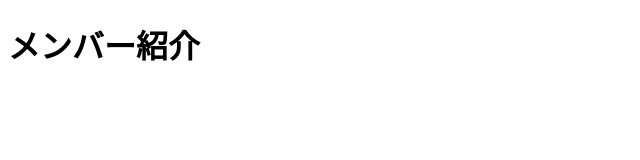
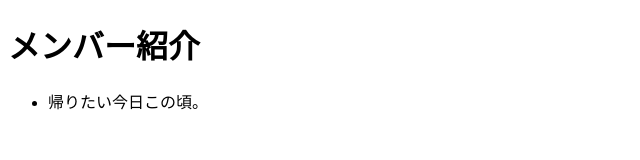
Before and after one commit to Sora3352/Hello, a plain HTML site: page index.html in a window 1280 px wide. Shown: the whole page, without its empty margins (0-640 px from the left). Drawn offline with Linux system fonts and the light colour scheme.

Commit message:
kaita
書いたよ

```diff
--- a/index.html
+++ b/index.html
@@ -8,6 +8,7 @@
 <body>
     <h1>メンバー紹介</h1>
     <ul>
+        <li>帰りたい今日この頃。</li>
 
 
 
```
